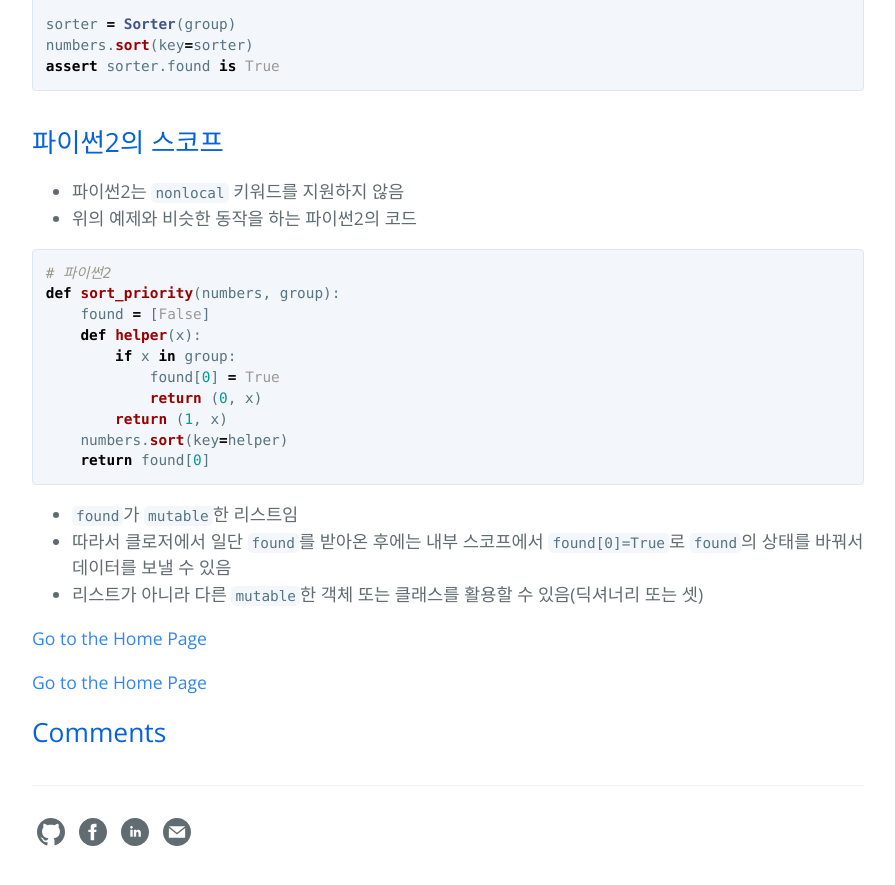
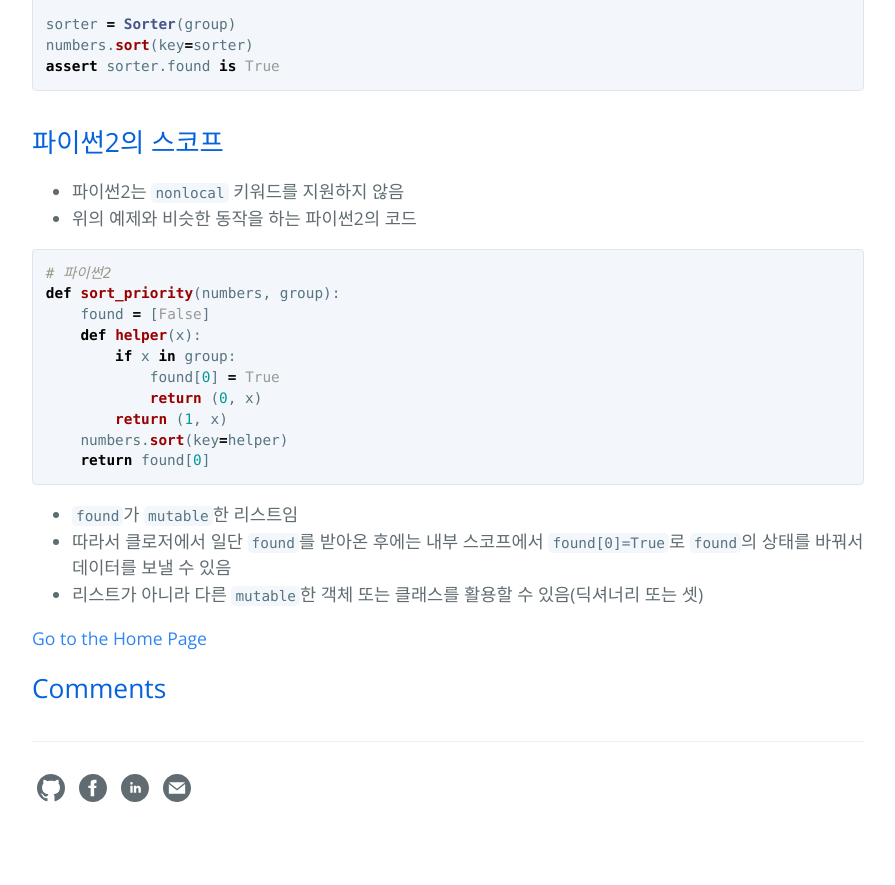
Before and after one commit to hcnoh/hcnoh.github.io, a Jekyll site: the page built from _posts/2018-09-26-effective-python-way15.md, in a window 1280 px wide and 900 px high, scrolled down 3203 px. Shown: the top 885 px of the window, without its empty margins (192-1087 px from the left). Built offline with Jekyll 4.4.1, drawn with Linux system fonts in a browser that asks for light colours; comment, search, counter and statistics services are not loaded; after the commit the page ends 4059 px from its top, so only the background shows below that.

Commit message:
Update 2018-09-26-effective-python-way15.md

```diff
--- a/_posts/2018-09-26-effective-python-way15.md
+++ b/_posts/2018-09-26-effective-python-way15.md
@@ -147,5 +147,3 @@ def sort_priority(numbers, group):
 - `found`가 `mutable`한 리스트임
 - 따라서 클로저에서 일단 `found`를 받아온 후에는 내부 스코프에서 `found[0]=True`로 `found`의 상태를 바꿔서 데이터를 보낼 수 있음
 - 리스트가 아니라 다른 `mutable`한 객체 또는 클래스를 활용할 수 있음(딕셔너리 또는 셋)
-
-[Go to the Home Page]({{ site.url }}{{ site.baseurl }})
```
